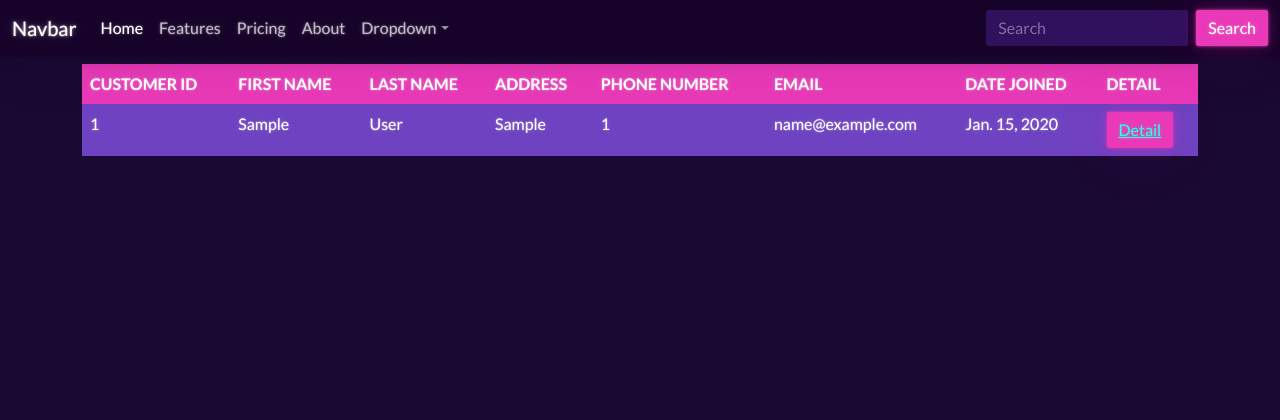
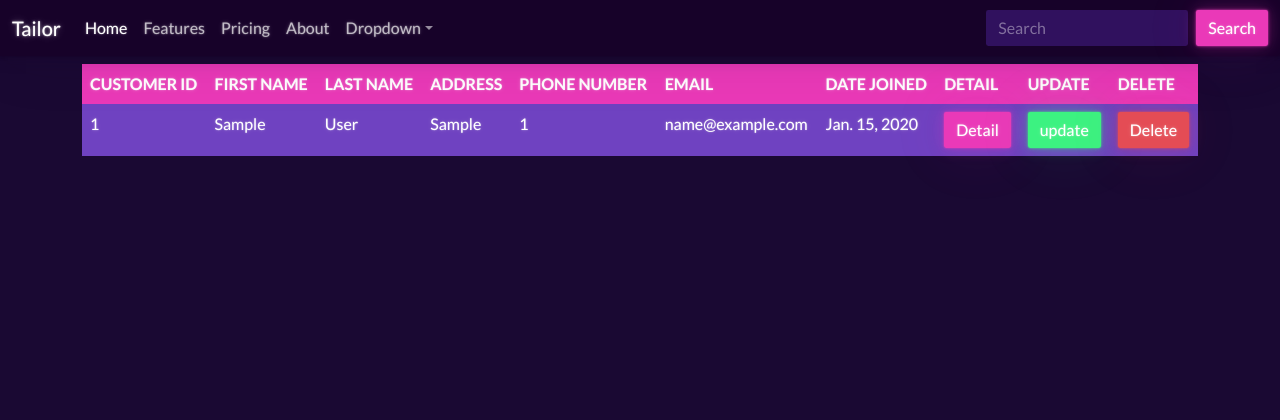
Before and after one commit to olaniyi900/tailor, a Django app: page / in a window 1280 px wide. Shown: the top 420 px of the page. Run offline with Django 5.2, Linux system fonts and the light colour scheme; tables that the repository leaves empty hold one stand-in row (values such as "Sample post"); some libraries are stand-ins or nearby versions.

Commit message:
update view work in progress

```diff
--- a/measurement/templates/measurement/base.html
+++ b/measurement/templates/measurement/base.html
@@ -12,14 +12,14 @@
 
     <nav class="navbar navbar-expand-lg bg-dark" data-bs-theme="dark">
         <div class="container-fluid">
-          <a class="navbar-brand" href="#">Navbar</a>
+          <a class="navbar-brand" href="{% url 'measurement:index' %}">Tailor</a>
           <button class="navbar-toggler" type="button" data-bs-toggle="collapse" data-bs-target="#navbarColor02" aria-controls="navbarColor02" aria-expanded="false" aria-label="Toggle navigation">
             <span class="navbar-toggler-icon"></span>
           </button>
           <div class="collapse navbar-collapse" id="navbarColor02">
             <ul class="navbar-nav me-auto">
               <li class="nav-item">
-                <a class="nav-link active" href="#">Home
+                <a class="nav-link active" href="{% url 'measurement:index' %}">Home
                   <span class="visually-hidden">(current)</span>
                 </a>
               </li>
--- a/measurement/templates/measurement/customer_form.html
+++ b/measurement/templates/measurement/customer_form.html
@@ -1,7 +1,7 @@
 {% extends "measurement/base.html" %}
 
 {% block content %}
-    <form method="POST", action="{% url 'customer-create' %}">
+    <form method="POST", action="{% url 'measurement:customer-create' %}">
         {% csrf_token %}
         {% for field in form %}
         <div class="form-group mb-3">
--- a/measurement/templates/measurement/home.html
+++ b/measurement/templates/measurement/home.html
@@ -12,6 +12,8 @@
         <th scope="col">EMAIL</th>
         <th scope="col">DATE JOINED</th>
         <th scope="col">DETAIL</th>
+        <th scope="col">UPDATE</th>
+        <th scope="col">DELETE</th>
       </tr>
     </thead>
     <tbody>
@@ -24,10 +26,18 @@
         <td>{{customer.phone_number}}</td>
         <td>{{customer.email}}</td>
         <td>{{customer.joined_date}}</td>
-        <td><button type="button" class="btn btn-secondary">
-            <a class="" href="{% url 'customer-detail' customer.pk %}">
+        <td>
+            <a class="btn btn-secondary" href="{% url 'measurement:customer-detail' customer.pk %}">
                 Detail
-          </a></button></td>
+          </a></td>
+          <td>
+            <a class="btn btn-success" href="{% url 'measurement:customer-update' customer.pk %}">
+                update
+          </a></td>
+          <td>
+            <a class="btn btn-danger" href="{% url 'measurement:customer-detail' customer.pk %}">
+                Delete
+          </a></td>
       </tr>
       {% endfor %}
     </tbody>
--- a/measurement/urls.py
+++ b/measurement/urls.py
@@ -1,9 +1,12 @@
 from django.urls import path
 from . import views
 
+app_name = 'measurement'
 urlpatterns = [
 
     path('', views.index, name='index'),
     path('customer/<int:pk>', views.customerDetail, name='customer-detail'),
     path('customer/create/', views.customerCreate, name='customer-create'),
+    path('customer/update/<int:pk>/', views.customerUpdate, name='customer-update'),
+
 ]
--- a/measurement/views.py
+++ b/measurement/views.py
@@ -1,5 +1,5 @@
 from django.http import HttpResponseRedirect
-from django.shortcuts import render
+from django.shortcuts import render, get_object_or_404
 from django.urls import reverse
 from .models import Customer
 from .forms import CustomerForm
@@ -36,3 +36,21 @@ def customerCreate(request):
 
         form = CustomerForm()
     return render(request, 'measurement/customer_form.html', {'form':form})
+
+def customerUpdate(request, pk):
+    data = Customer.objects.get(pk=pk)
+    #data = get_object_or_404(Customer, pk=pk)
+    form = CustomerForm(data)
+    #form = CustomerForm(request.POST, instance=data)
+    if request.method == 'POST':
+
+        form = CustomerForm(request.POST, instance=data)
+        if form.is_valid():
+            #form.clean_data
+            #print(form.clean_data)
+            print(form)
+            form.save()
+            return HttpResponseRedirect(reverse('measurement:index'))
+
+
+    return render(request, 'measurement/update.html', {'form':form})
```
Also changed, not shown: measurement/templates/measurement/update.html (added, +10 -0 lines).
